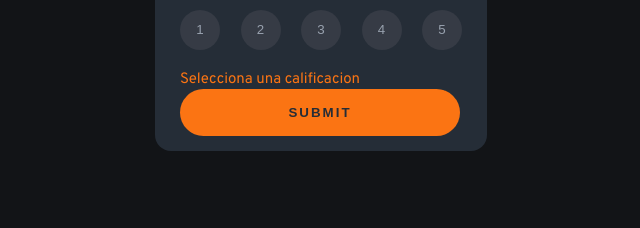
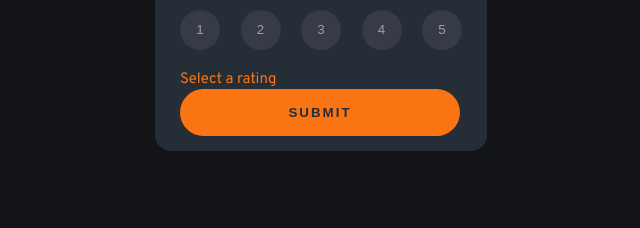
Before and after one commit to osunapc/calificaci-n-interactiva, a plain HTML site: page index.html in a window 1280 px wide. Both pictures are taken after a click on the button "SUBMIT". Shown: the part 377-605 px from the top of the page, 319-959 px from the left. Drawn offline with Linux system fonts and the light colour scheme.

Commit message:
se cambio texto de error a ingles

```diff
--- a/index.html
+++ b/index.html
@@ -34,7 +34,7 @@
 				<button class="button-num">4</button>
         <button class="button-num">5</button>
 			</div>
-      <div id="error" style="display: none;">Selecciona una calificacion</div>
+      <div id="error" style="display: none;">Select a rating</div>
 
 			<button class="rating-submit">Submit</button>
 		</section>
```
